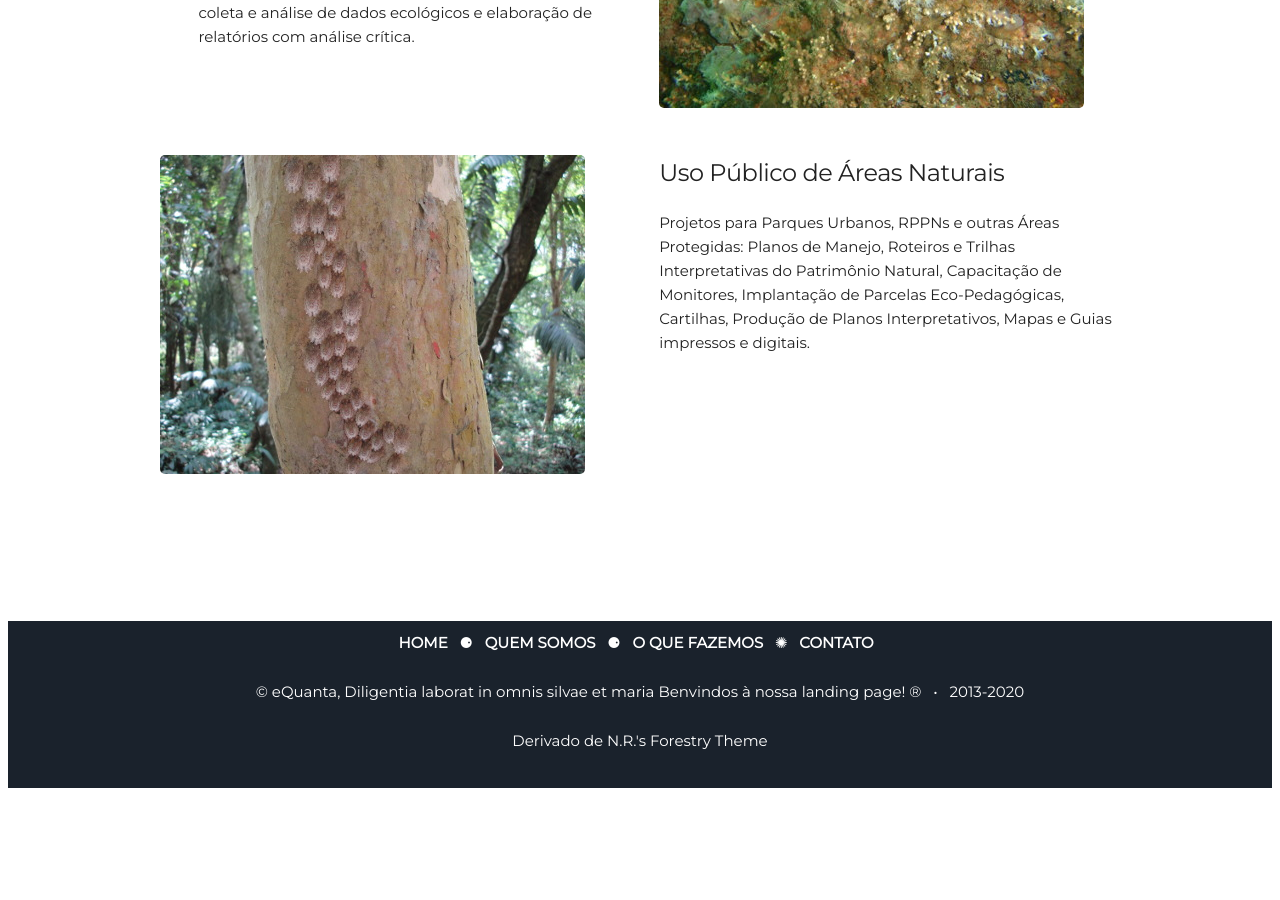
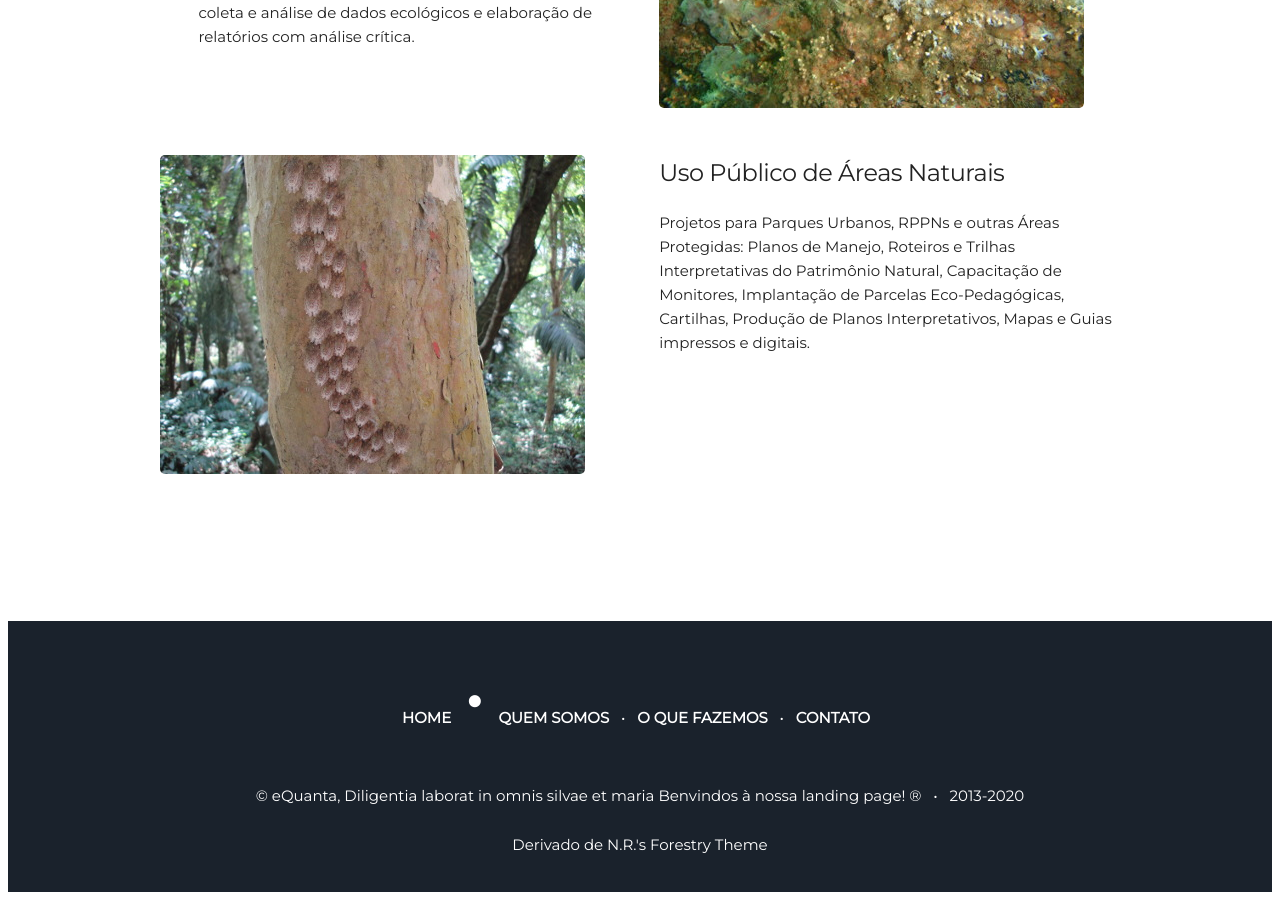
Before and after one commit to leroy1977/eQ1, a Jekyll site: the page built from index.html, in a window 1280 px wide and 900 px high, scrolled down 2571 px. Built offline with Jekyll 4.4.1, drawn with Linux system fonts in a browser that asks for light colours; before the commit the page ends 3367 px from its top, so only the background shows below that.

Commit message:
Update footer.html

```diff
--- a/_includes/footer.html
+++ b/_includes/footer.html
@@ -2,15 +2,15 @@
                 <p> <tbody><tr>
                 <td align="center"><a href="#"><font color="#ffffff"><b>HOME</b></font></a></td>
                 &nbsp;
-                &#9864;
+                <span style='font-size:80px;'>&bull;</span>
                 &nbsp;
                 <td align="center"><a href="#about"><font color="#ffffff"><b>QUEM SOMOS</b></font></a></td>
                 &nbsp;
-                &#9864;
+                &bull;
                 &nbsp;
                 <td align="center"><a href="#projects"><font color="#ffffff"><b>O QUE FAZEMOS</b></font></a></td>
                 &nbsp;
-                &#10042;
+                &bull;
                 &nbsp;
                 <td align="center"><a href="mailto:{{site.email}}"><font color="#ffffff"><b>CONTATO</b></font></a></td>
                 &nbsp;
```
